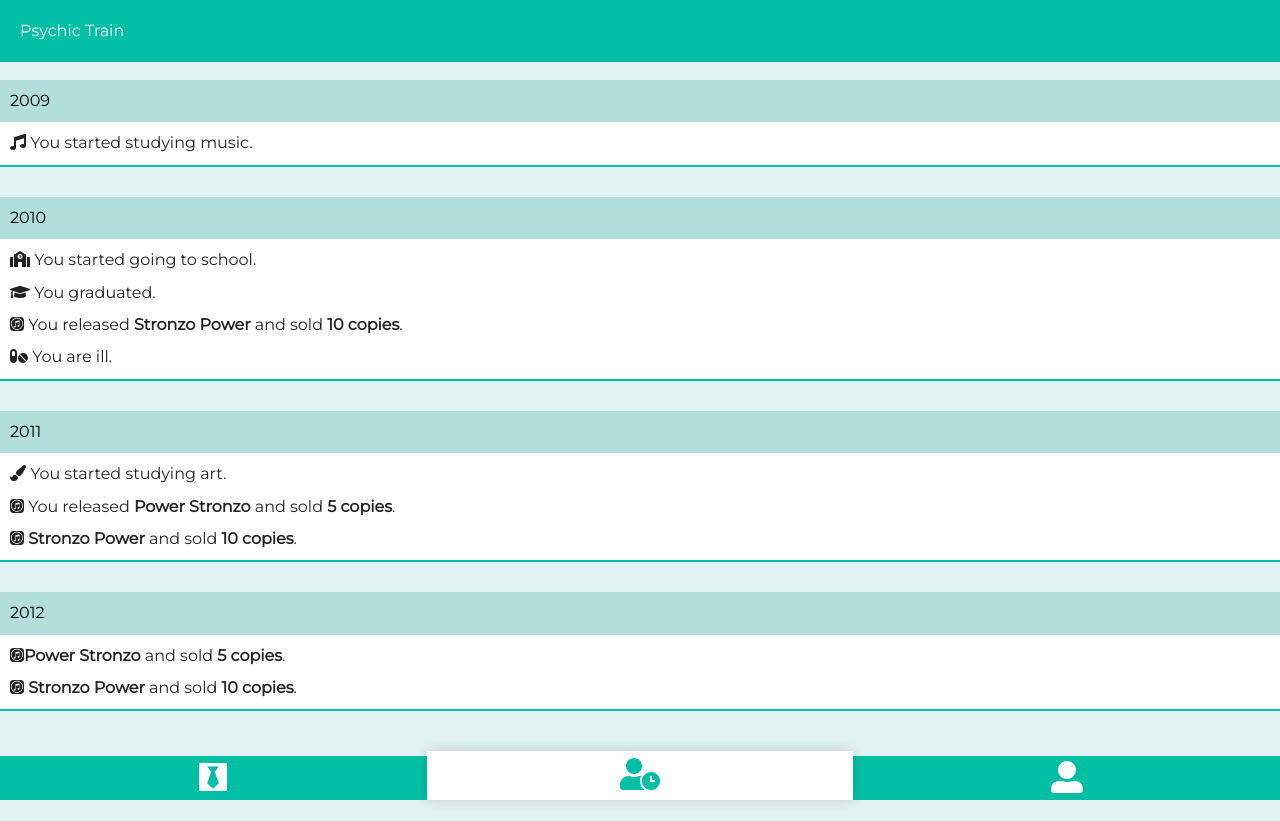
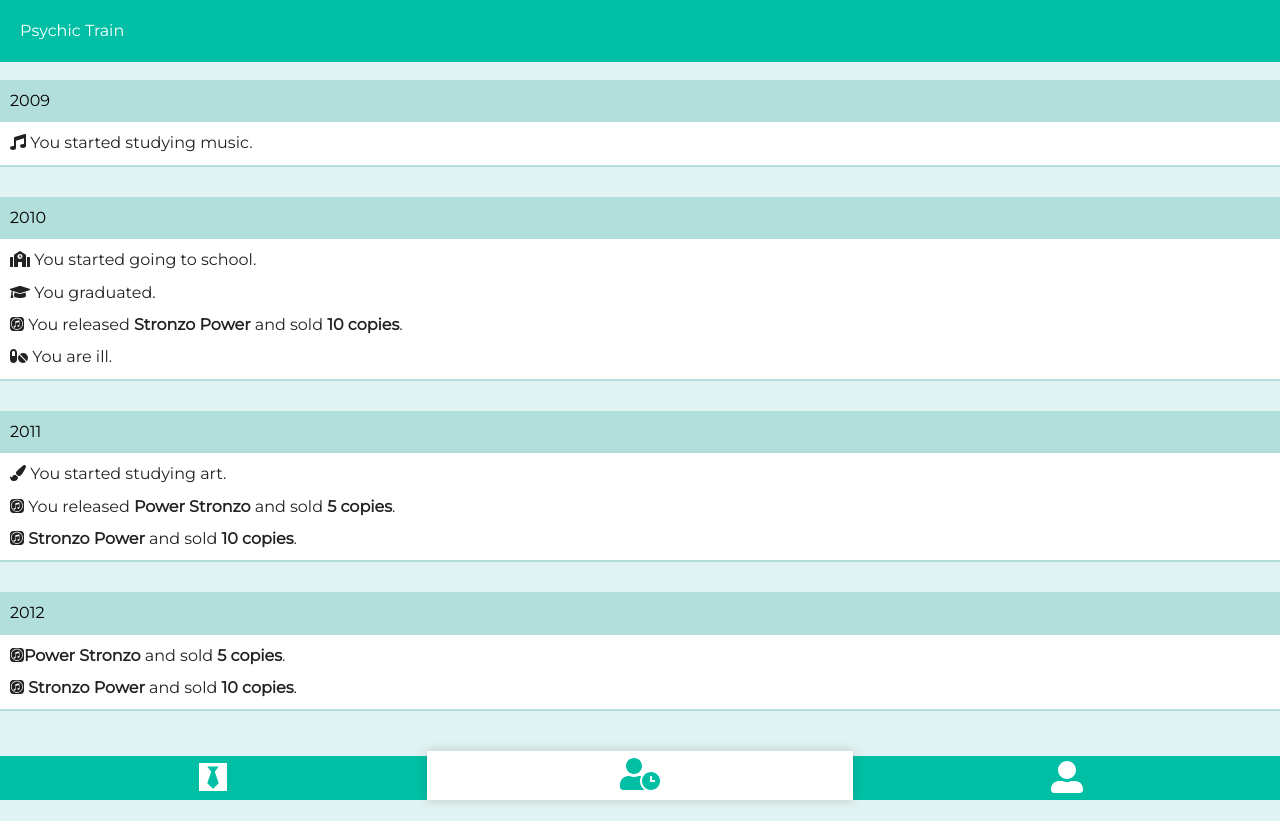
Before and after one commit to ciccibus/psychic-train, a plain HTML site: page index.html in a window 1280 px wide. Drawn offline with nearby package versions, Linux system fonts and the light colour scheme; files that its build step writes are made by us from their sources.

Commit message:
border color fix

```diff
--- a/scss/_card.scss
+++ b/scss/_card.scss
@@ -1,6 +1,6 @@
 .c-card {
   background-color: #fff;
-  border-bottom: 2px solid var(--primary-color-A700);
+  border-bottom: 2px solid var(--primary-color-100);
   margin: 0 -20px 30px -20px;
 }
 .c-card__header {
```
